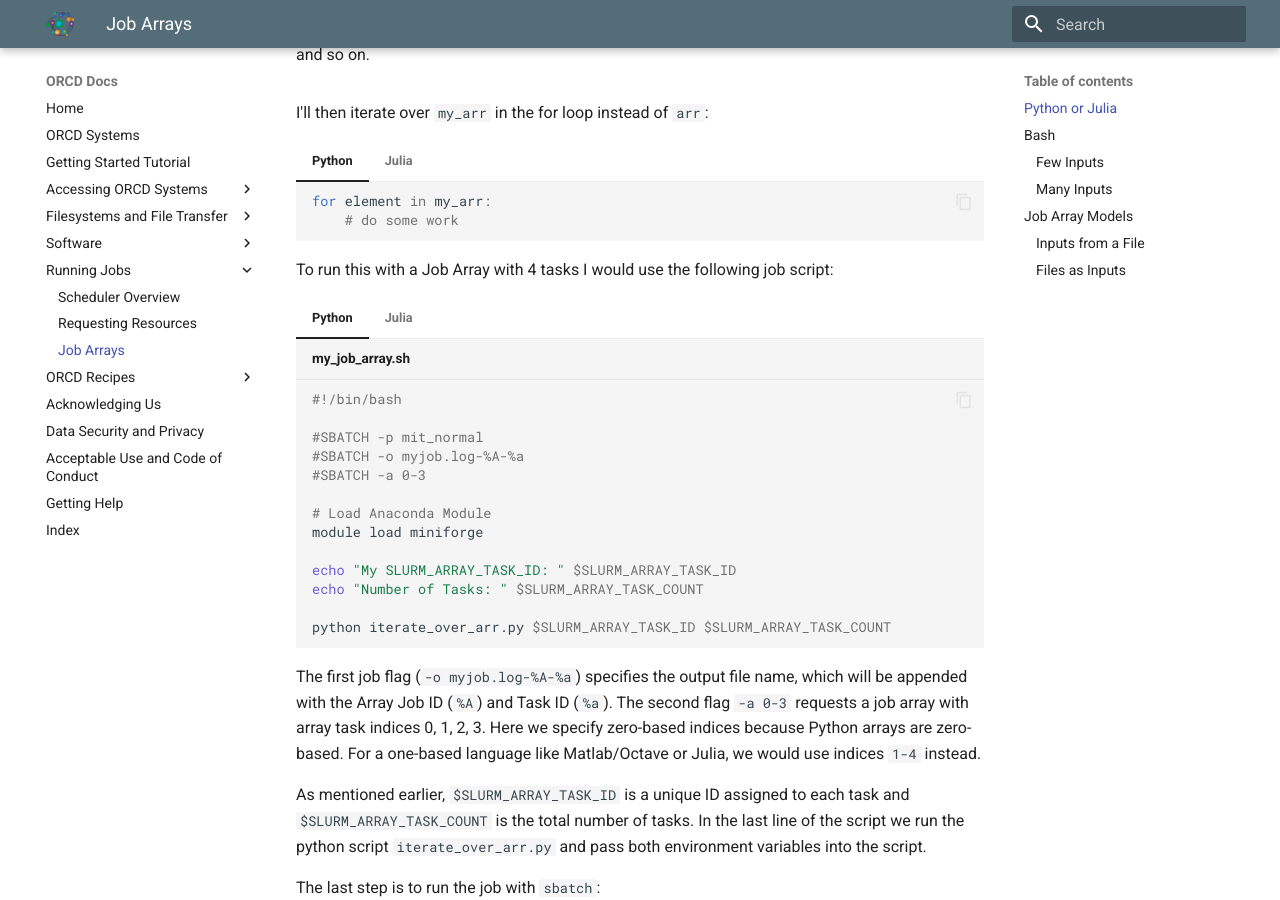
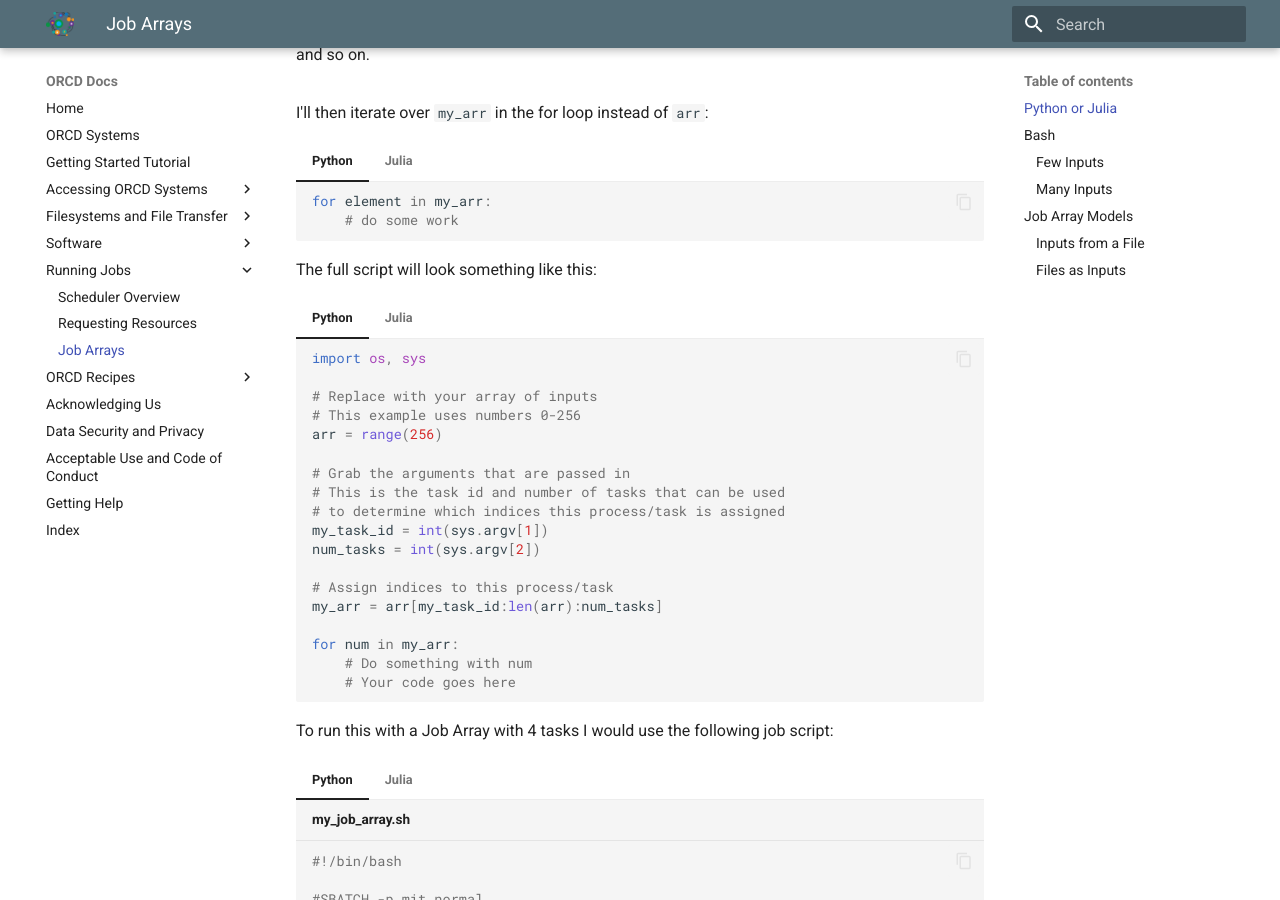
Before and after one commit to mit-orcd/orcd-docs-edit, an MkDocs documentation site: the page built from docs/running-jobs/job-arrays.md, in a window 1280 px wide and 900 px high, scrolled down 1584 px. Built offline with MkDocs 1.6.1 and Material for MkDocs 9.7.7, drawn with Linux system fonts in a browser that asks for light colours.

Commit message:
add python/julia scripts

````diff
--- a/docs/running-jobs/job-arrays.md
+++ b/docs/running-jobs/job-arrays.md
@@ -65,6 +65,52 @@ I'll then iterate over `my_arr` in the for loop instead of `arr`:
     ```julia
     for element in my_arr
         # do some work
+    end
+    ```
+
+The full script will look something like this:
+
+=== "Python"
+    ```python
+    import os, sys
+
+    # Replace with your array of inputs
+    # This example uses numbers 0-256
+    arr = range(256)
+
+    # Grab the arguments that are passed in
+    # This is the task id and number of tasks that can be used
+    # to determine which indices this process/task is assigned
+    my_task_id = int(sys.argv[1])
+    num_tasks = int(sys.argv[2])
+
+    # Assign indices to this process/task
+    my_arr = arr[my_task_id:len(arr):num_tasks]
+
+    for num in my_arr:
+        # Do something with num
+        # Your code goes here
+    ```
+=== "Julia"
+    ```julia
+
+    # Replace with your array of inputs
+    # This example uses numbers 1-256
+    arr = 1:256
+
+    # Grab the argument that is passed in
+    # This is the index into fnames for this process
+    task_id = parse(Int,ARGS[1])
+    num_tasks = parse(Int,ARGS[2])
+
+    # Check to see if the index is valid (so the program exits cleanly if the wrong indices are passed)
+    for i in task_id+1:num_tasks:length(arr)
+
+        num = arr[i]
+
+        # Do something with num
+        # Your code goes here
+
     end
     ```
 
````
